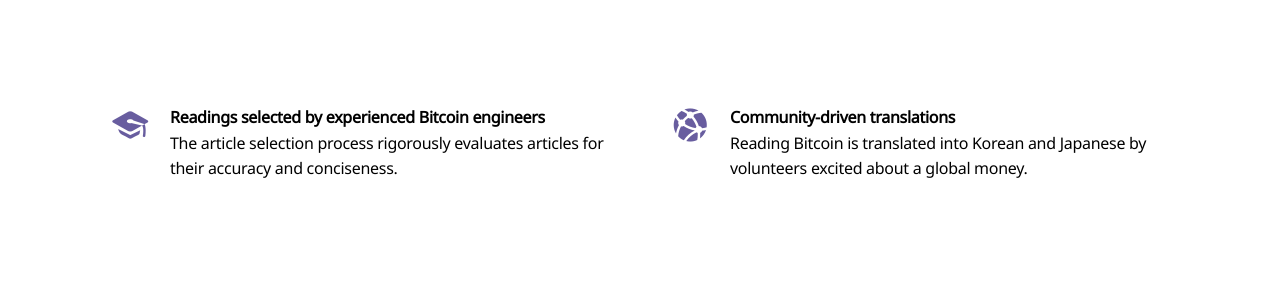
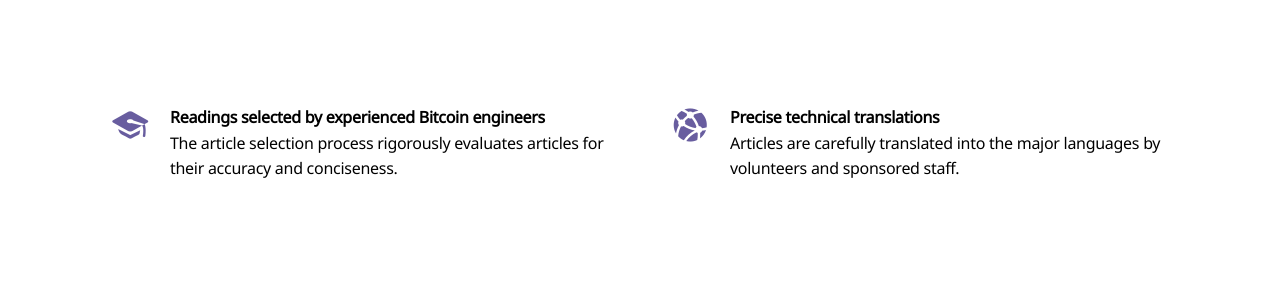
Before and after one commit to ReadingBitcoin/readingbitcoin-website, a Flask app: page / in a window 1280 px wide. Shown: the part 906-1206 px from the top of the page. Run offline with Flask 2, Linux system fonts and the light colour scheme; some libraries are stand-ins or nearby versions.

Commit message:
update translation explaination on homepage

```diff
--- a/readingbitcoin/templates/index.html
+++ b/readingbitcoin/templates/index.html
@@ -34,11 +34,10 @@
                         <div class="featured-list-icon text-primary">
                             <span class="icon icon-network"></span>
                         </div>
-                        <p class="featured-list-icon-text mb-0"><strong>Community-driven
+                        <p class="featured-list-icon-text mb-0"><strong>Precise technical
                             translations</strong></p>
                         <p class="featured-list-icon-text">
-                            Reading Bitcoin is translated into Korean and Japanese
-                            by volunteers excited about a global money.
+                            Articles are carefully translated into the major languages by volunteers and sponsored staff.
                         </p>
                     </li>
                 </ul>
```
